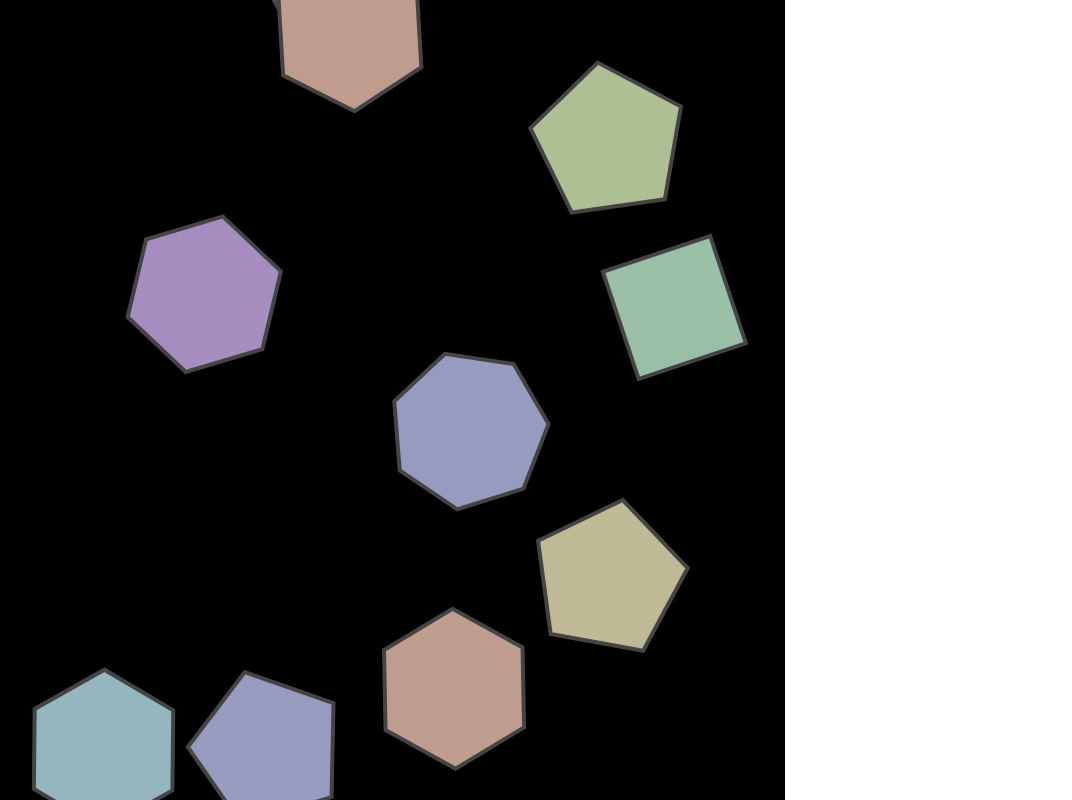
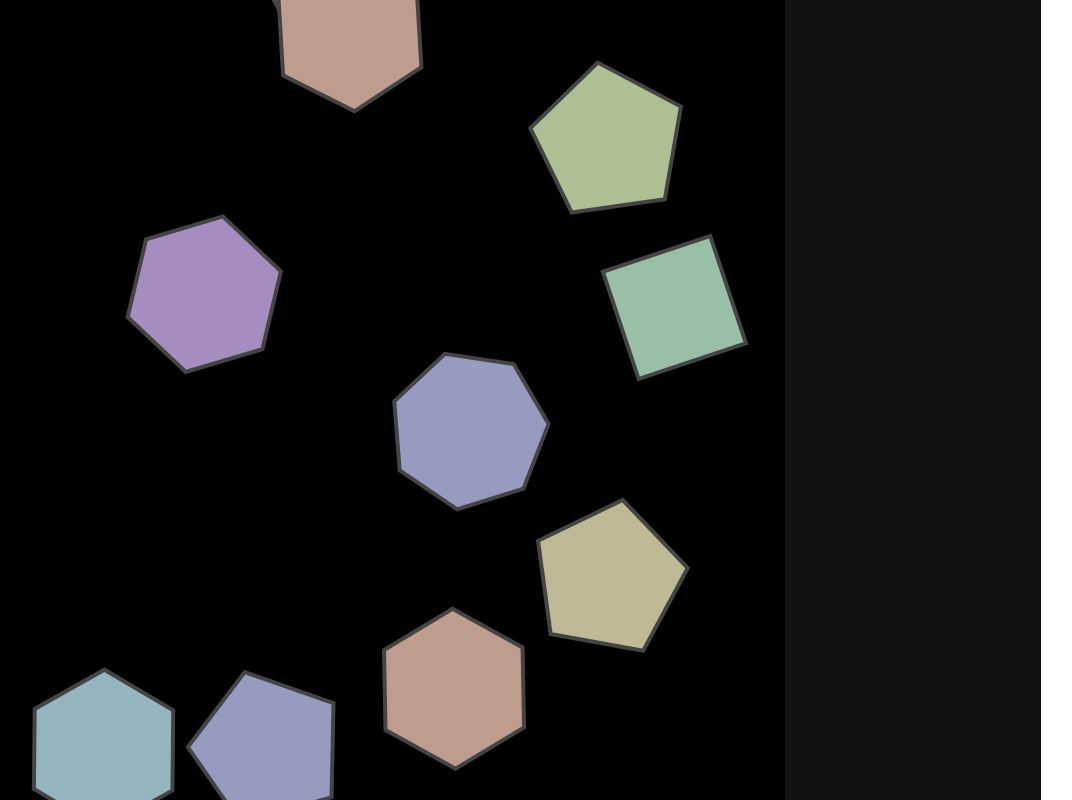
Before and after one commit to iplayfast/ritual-game, a plain HTML site: page index.html in a window 1280 px wide. Shown: the whole page, without its empty margins (15-1087 px from the left). Drawn offline with Linux system fonts and the light colour scheme.

Commit message:
updated layout to match orientation of the screen orientation

```diff
--- a/index.html
+++ b/index.html
@@ -9,6 +9,7 @@
 <body>
 
 <div id="gameContainer"></div>
+<div id="ritualView"></div>
 
 </body>
 </html>
--- a/ritual.css
+++ b/ritual.css
@@ -9,3 +9,11 @@
 #gameContainer canvas {
   position: absolute;
 }
+
+#ritualView {
+  position: relative;
+}
+
+#ritualView canvas {
+  position: absolute;
+}
--- a/ritual.js
+++ b/ritual.js
@@ -29,7 +29,8 @@ var RitualGame = (function () {
       containers = {},
       canvases = {},
       contexts = {},
-      shapes;
+      shapes,
+      ritualView = {};
 
   function makePolygon(description) {
     var i, a,
@@ -111,6 +112,16 @@ var RitualGame = (function () {
     context.fillRect(0, 0, size.play, size.play);
   }
 
+  function paintRitualBackground() {
+    var context = ritualView.context;
+    context.fillStyle = "#111111";
+
+    context.fillRect(0, 0, ritualView.rCanvas.width, ritualView.rCanvas.height );
+
+
+    console.log(ritualView.rCanvas.width + ',' + ritualView.rCanvas.height);
+  }
+
   function loadLevel() {
     var level = currentLevel,
         numShapes = level.numShapes,
@@ -144,15 +155,44 @@ var RitualGame = (function () {
   }
 
   function layout() {
-    size.play = Math.min(window.innerWidth, window.innerHeight);
+    if(window.innerWidth > window.innerHeight){
+        // in landscape
+        ritualViewWidth = window.innerWidth / 5;
+        ritualViewHeight = window.innerHeight;
+        size.play = Math.min(window.innerHeight, window.innerWidth - ritualViewWidth);
+        ritualView.canvas.style.top = "0px";
+        ritualView.canvas.style.left = size.play + "px";
+    }
+    else {
+        // in portrait
+        ritualViewWidth = window.innerWidth;
+        ritualViewHeight = window.innerHeight / 5;
+        size.play = Math.min(window.innerWidth, window.innerHeight - ritualViewHeight);
+        ritualView.canvas.style.top = size.play + "px";
+        ritualView.canvas.style.left = "0px";
+    }
+    ritualView.canvas.style.width = ritualViewWidth + "px";
+    ritualView.canvas.style.height = ritualViewHeight + "px";
+    ritualView.rCanvas.width = ritualViewWidth;
+    ritualView.rCanvas.height = ritualViewHeight;
+
+    console.log("width: " + ritualViewWidth);
     Object.keys(canvases).forEach(function (name) {
       var canvas = canvases[name];
       canvas.width = canvas.height = size.play;
     });
     paintBackground();
+    paintRitualBackground();
   }
 
   function load() {
+    // setup ritual
+    ritualView.canvas = document.getElementById('ritualView');
+    rCanvas = document.createElement('canvas');
+    ritualView.canvas.appendChild(rCanvas);
+    ritualView.context = rCanvas.getContext('2d');
+    ritualView.rCanvas = rCanvas;
+
     containers.canvas = document.getElementById('gameContainer');
     [ 'background', 'shapes' ].forEach(function (name) {
       var canvas = canvases[name] = document.createElement('canvas');
```
